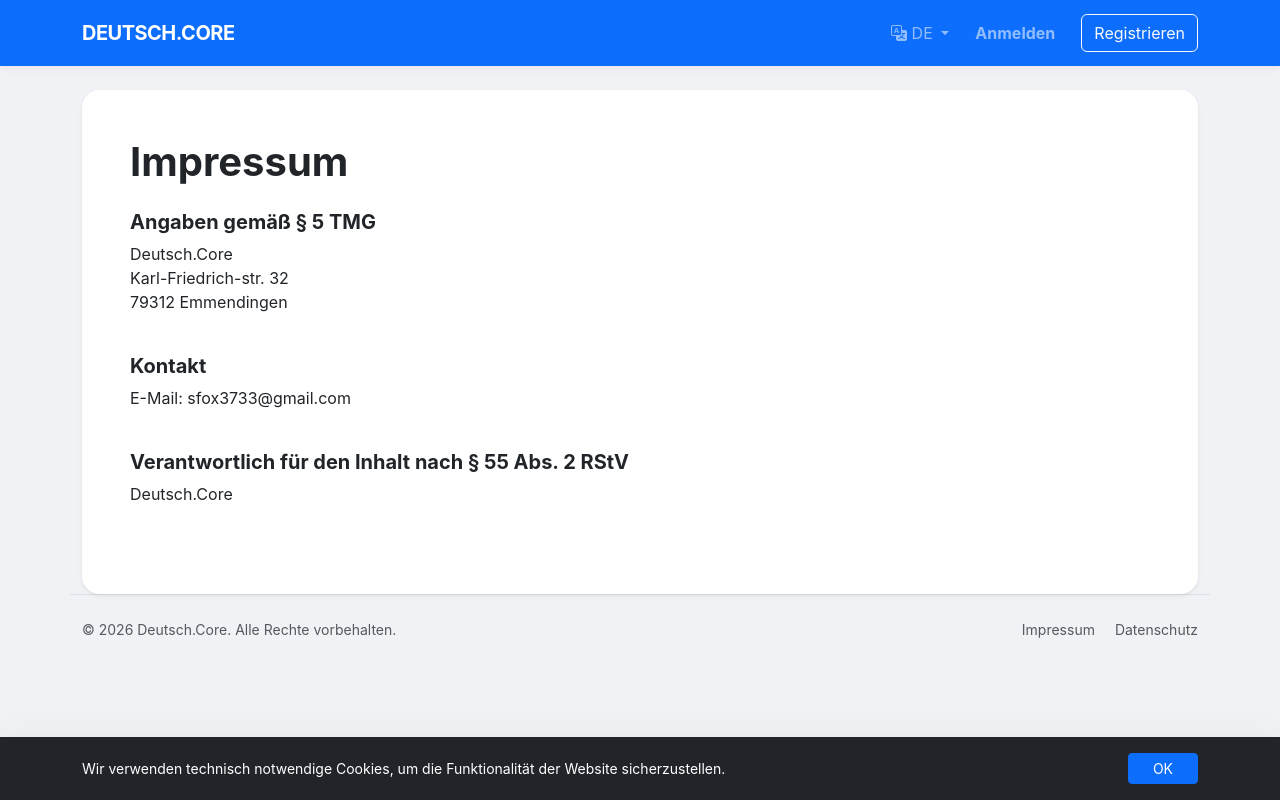
After one commit to beper223/VerbenForm, a Django app: page /de/impressum/ in a window 1280 px wide. The commit adds this page. Run offline with Django 5.2, Linux system fonts and the light colour scheme; some libraries are stand-ins or nearby versions.

Commit message:
web Impressum Datenschutz

```diff
--- a/src/web/urls/__init__.py
+++ b/src/web/urls/__init__.py
@@ -20,4 +20,7 @@ urlpatterns = [
     # Teacher
     path('teacher/', include('src.web.urls.teacher')),
     path('api/verbs/search/', views.VerbLookupView.as_view(), name='api-verb-search'),
+
+    path('impressum/', views.ImpressumView.as_view(), name='web-impressum'),
+    path('datenschutz/', views.PrivacyView.as_view(), name='web-privacy'),
 ]
--- /dev/null
+++ b/src/web/views/legal.py
@@ -0,0 +1,7 @@
+from django.views.generic import TemplateView
+
+class ImpressumView(TemplateView):
+    template_name = 'legal/impressum.html'
+
+class PrivacyView(TemplateView):
+    template_name = 'legal/privacy.html'
--- a/templates/base.html
+++ b/templates/base.html
@@ -24,7 +24,7 @@
     <main class="container">
         {% block content %}{% endblock %}
     </main>
-
+    {% include 'includes/_footer.html' %}
     {% include 'includes/_scripts.html' %}
 </body>
 </html>
--- /dev/null
+++ b/templates/includes/_footer.html
@@ -0,0 +1,12 @@
+{% load i18n %}
+<footer class="container mt-auto py-4 border-top">
+    <div class="row align-items-center">
+        <div class="col-md-6 text-center text-md-start small text-muted">
+            &copy; {% now "Y" %} Deutsch.Core. {% trans "Alle Rechte vorbehalten." %}
+        </div>
+        <div class="col-md-6 text-center text-md-end small">
+            <a href="{% url 'web-impressum' %}" class="text-muted text-decoration-none me-3">{% trans "Impressum" %}</a>
+            <a href="{% url 'web-privacy' %}" class="text-muted text-decoration-none">{% trans "Datenschutz" %}</a>
+        </div>
+    </div>
+</footer>
--- a/templates/includes/_scripts.html
+++ b/templates/includes/_scripts.html
@@ -1,3 +1,22 @@
+{% load i18n %}
 {% load static %}
 <script src="{% static 'vendor/bootstrap/js/bootstrap.bundle.min.js' %}"></script>
 <!-- Сюда можно добавлять другие глобальные JS библиотеки -->
+<div id="cookie-banner" class="fixed-bottom bg-dark text-white p-3 shadow-lg" style="display: none; z-index: 2000;">
+    <div class="container d-flex flex-column flex-md-row align-items-center justify-content-between">
+        <div class="small me-md-4 mb-2 mb-md-0">
+            {% trans "Wir verwenden technisch notwendige Cookies, um die Funktionalität der Website sicherzustellen." %}
+        </div>
+        <button onclick="acceptCookies()" class="btn btn-primary btn-sm px-4">OK</button>
+    </div>
+</div>
+
+<script>
+    function acceptCookies() {
+        localStorage.setItem('cookiesAccepted', 'true');
+        document.getElementById('cookie-banner').style.display = 'none';
+    }
+    if (!localStorage.getItem('cookiesAccepted')) {
+        document.getElementById('cookie-banner').style.display = 'block';
+    }
+</script>
--- /dev/null
+++ b/templates/legal/impressum.html
@@ -0,0 +1,29 @@
+{% extends 'base.html' %}
+{% load i18n %}
+
+{% block content %}
+<div class="card shadow-sm p-4 p-md-5 border-0">
+    <h1 class="fw-bold mb-4">{% trans "Impressum" %}</h1>
+
+    <div class="mb-4">
+        <h5 class="fw-bold">{% trans "Angaben gemäß § 5 TMG" %}</h5>
+        <p>
+            Deutsch.Core<br>
+            Karl-Friedrich-str. 32<br>
+            79312 Emmendingen
+        </p>
+    </div>
+
+    <div class="mb-4">
+        <h5 class="fw-bold">{% trans "Kontakt" %}</h5>
+        <p>
+            E-Mail: sfox3733@gmail.com<br>
+        </p>
+    </div>
+
+    <div class="mb-4">
+        <h5 class="fw-bold">{% trans "Verantwortlich für den Inhalt nach § 55 Abs. 2 RStV" %}</h5>
+        <p>Deutsch.Core</p>
+    </div>
+</div>
+{% endblock %}
```
Also changed, not shown: src/web/views/__init__.py (+8 -0 lines), templates/legal/privacy.html (added, +16 -0 lines).
